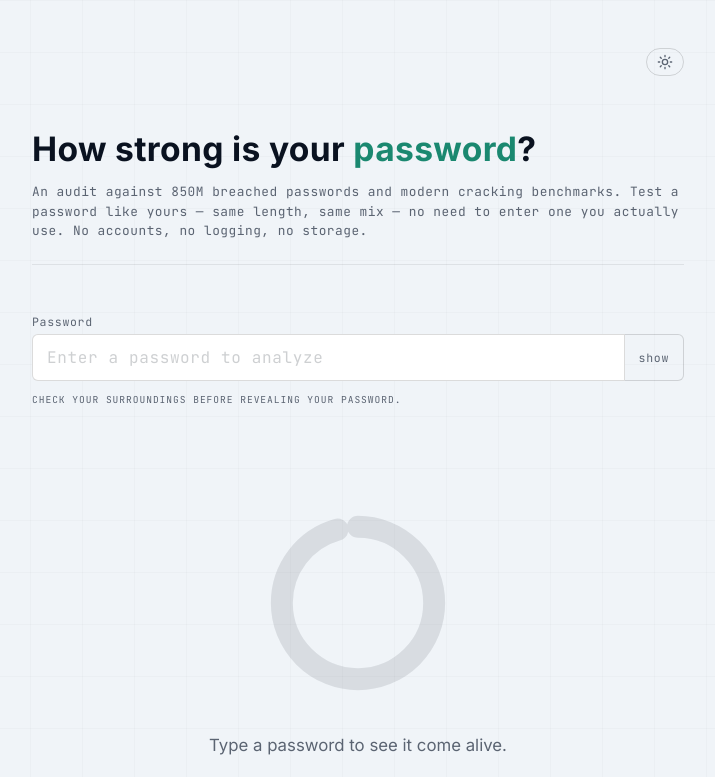
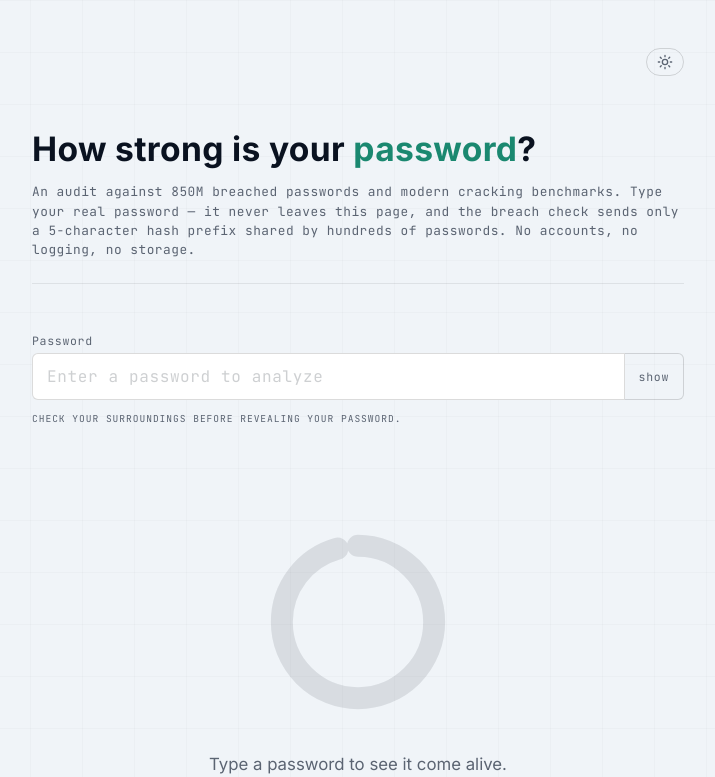
Before and after one commit to cyberpsyon/pw-validator, a React (Vite) app: page / in a window 1280 px wide. Shown: the top 777 px of the page, without its empty margins (282-997 px from the left). Built offline with nearby package versions, Linux system fonts and the light colour scheme.

Commit message:
Invite the real password; explain k-anonymity instead of warning against it

```diff
--- a/src/components/App.jsx
+++ b/src/components/App.jsx
@@ -35,7 +35,7 @@ export default function App() {
       <SettingsBar />
       <header className="app-header">
         <h1 className="app-title">How strong is your <span className="app-title-accent">password</span>?</h1>
-        <p className="app-tagline">An audit against 850M breached passwords and modern cracking benchmarks. Test a password like yours — same length, same mix — no need to enter one you actually use. No accounts, no logging, no storage.</p>
+        <p className="app-tagline">An audit against 850M breached passwords and modern cracking benchmarks. Type your real password — it never leaves this page, and the breach check sends only a 5-character hash prefix shared by hundreds of passwords. No accounts, no logging, no storage.</p>
       </header>
 
       <PasswordInput value={password} onChange={setPassword} />
```
Also changed, not shown: 1 other file (tests, documents, lock files or other folders).
